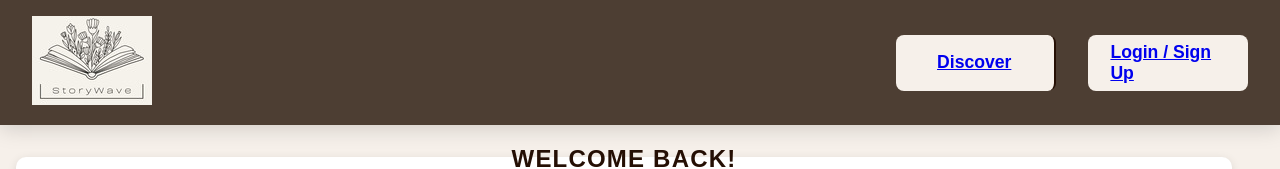
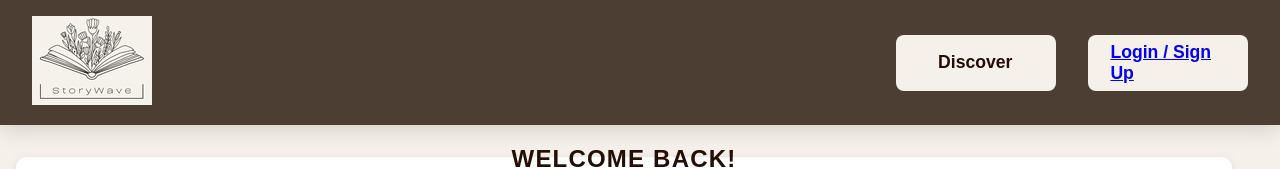
Before and after one commit to gurneerbedi/capstone-frontend, a React (Vite) app: page /login in a window 1280 px wide. Shown: the top 169 px of the page. Built offline with nearby package versions, Linux system fonts and the light colour scheme; a web font is replaced by a local one.

Commit message:
Navbar update

```diff
--- a/src/components/navbar/NavBar.jsx
+++ b/src/components/navbar/NavBar.jsx
@@ -27,9 +27,15 @@ const NavBar = () => {
             </div>
             <ul className="navbar__menu">
                 <li className="navbar__item">
-                    <Link to="/discover" className="navbar__link">
+                    <button
+                        className="navbar__discover"
+                        onClick={() => navigate("/discover")}
+                    >
                         Discover
-                    </Link>
+                    </button>
+                    {/* <Link to="/discover" className="navbar__link">
+                        Discover
+                    </Link> */}
                 </li>
                 {!user ? (
                     <li className="navbar__item">
--- a/src/components/navbar/NavBar.scss
+++ b/src/components/navbar/NavBar.scss
@@ -75,13 +75,14 @@
     position: relative;
 
     .navbar__link {
+        text-decoration: none;
+        color: $StoryWave-Brown;
         cursor: pointer;
         all: unset;
         font-weight: 600;
-        color: $StoryWave-Brown;
         display: flex;
         align-items: center;
-        text-decoration: none;
+
     }
 
     .navbar__dropdown-menu {
@@ -100,19 +101,23 @@
         li {
             padding: 0.8rem 1.5rem;
             text-align: left;
+            list-style: none;
 
             .navbar__dropdown-link {
                 color: $StoryWave-Brown;
                 text-decoration: none;
                 font-size: 1rem;
-                font-weight: 500;
+                font-weight: 600;
+                padding: .5rem .5rem;
+                background-color: $StoryWave-Beige;
                 display: block;
+                cursor: pointer;
                 transition: background-color 0.3s ease;
 
                 &:hover {
                     background-color: $StoryWave-Orange;
                     color: white;
-                    padding-left: 1rem;
+                    padding-left: 1.5rem;
                 }
             }
         }
@@ -137,6 +142,11 @@
 }
 
 .navbar__item:not(:last-child) {
-    border-right: 2px solid $StoryWave-Brown;
     padding-right: 1.5rem;
 }
+
+.navbar__discover{
+    border: none;
+    all: unset;
+    font-weight: 600;
+}
```
Also changed, not shown: src/components/ReadingTracker/ReadingTracker.jsx (+4 -7 lines).
